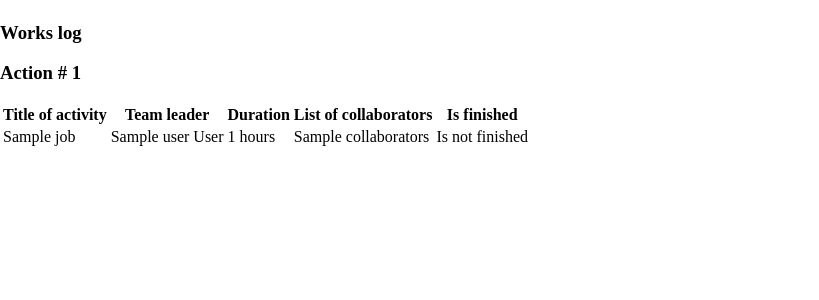
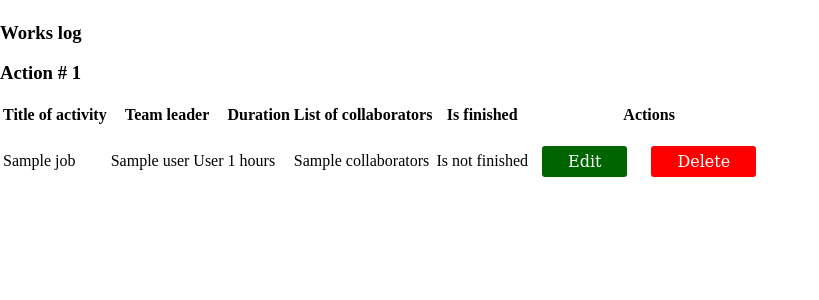
Before and after one commit to VNCompany/mars_colonization, a Flask app: template templates/journal.html in a window 1280 px wide. Shown: the part 116-416 px from the top of the page, without its empty margins (0-819 px from the left). Run offline with Flask 2, Linux system fonts and the light colour scheme; a user stored in the database is signed in; tables that the repository leaves empty hold one stand-in row (values such as "Sample post"); the template is opened without the code that fills it: most values are stand-ins (such as "Sample title", 1, 10 or a date in 2020).

Commit message:
Готовое приложение

```diff
--- a/static/css/main.css
+++ b/static/css/main.css
@@ -47,3 +47,7 @@ nav{
 .delete_btn{
     background: red;
 }
+
+.edit_btn{
+    background: darkgreen;
+}
--- a/templates/journal.html
+++ b/templates/journal.html
@@ -23,6 +23,7 @@
                     <th>Duration</th>
                     <th>List of collaborators</th>
                     <th>Is finished</th>
+                    <th>Actions</th>
                 </tr>
                 <tr>
                     <td>{{ t.job }}</td>
@@ -36,6 +37,12 @@
                             Is not finished
                         {% endif %}
                     </td>
+                    <td>
+                        {% if current_user.is_authenticated and (t.team_leader == current_user.id or current_user.id == 1) %}
+                            <a href="/job_edit/{{ t.id }}" class="nav-btn edit_btn">Edit</a>
+                            <a href="/job_delete/{{ t.id }}" class="nav-btn delete_btn">Delete</a>
+                        {% endif %}
+                    </td>
                 </tr>
             </table>
         </div>
```
